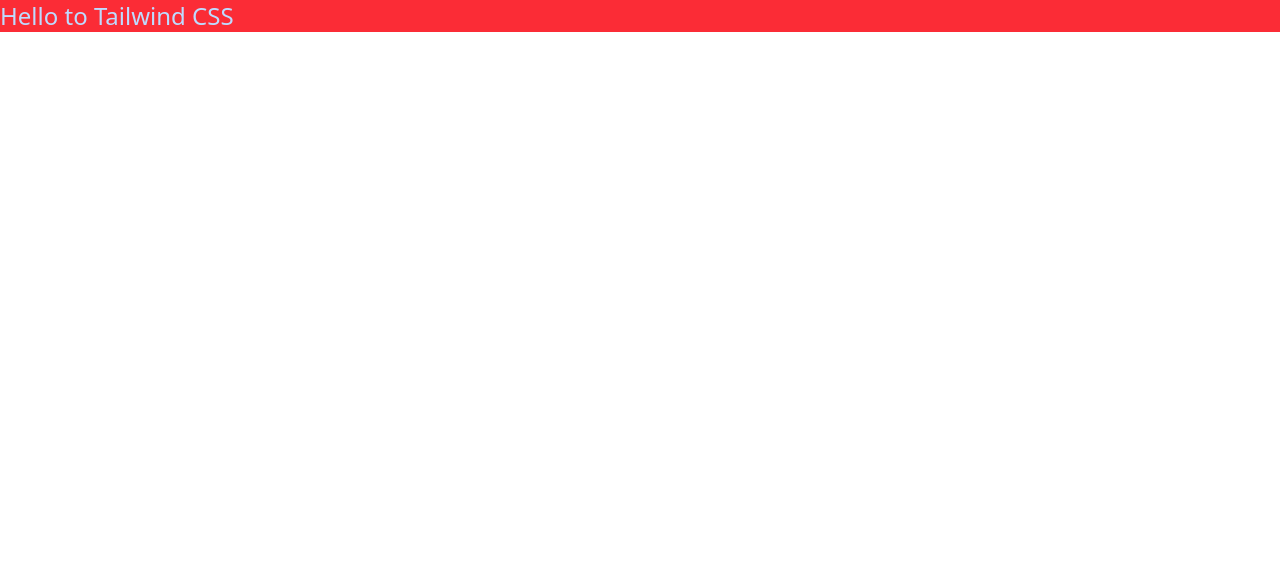
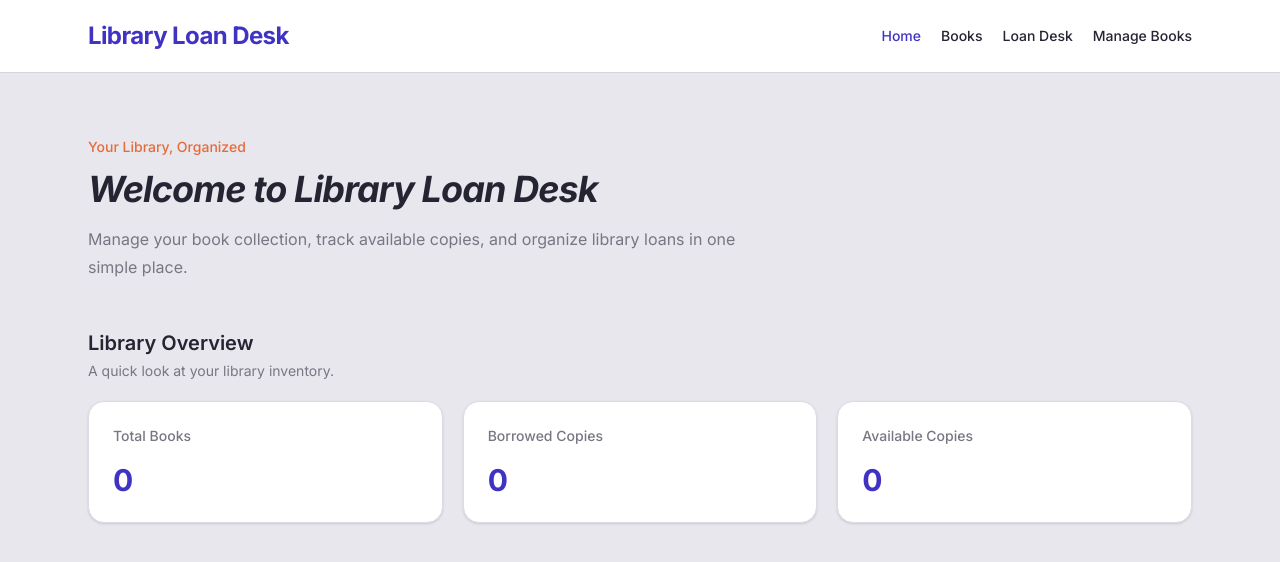
Before and after one commit to aminrasooli2007-svg/library-loan-desk, a React (Vite) app: page / in a window 1280 px wide. Shown: the top 562 px of the page. Built offline with nearby package versions, Linux system fonts and the light colour scheme.

Commit message:
Update home page design and typography

```diff
--- a/src/App.jsx
+++ b/src/App.jsx
@@ -1,9 +1,86 @@
+
 function App() {
   return (
-    <div>
-      <h1 className="bg-red-500 text-2xl text-blue-200">Hello to Tailwind CSS</h1>
+    <div className="min-h-screen bg-[#E7E7ED] text-[#252432]">
+      <header className="border-b border-[#D5D5E0] bg-white">
+        <nav className="mx-auto flex max-w-6xl flex-wrap items-center justify-between gap-5 px-6 py-5">
+          <a href="/" className="text-2xl font-bold tracking-tight text-[#4033C3]">
+            Library Loan Desk
+          </a>
+
+          <div className="flex flex-wrap items-center gap-5 text-sm font-medium">
+            <a href="/" className="text-[#4033C3]">
+              Home
+            </a>
+            <a href="/books" className="transition-colors hover:text-[#4033C3]">
+              Books
+            </a>
+            <a href="/loans" className="transition-colors hover:text-[#4033C3]">
+              Loan Desk
+            </a>
+            <a href="/manage-books" className="transition-colors hover:text-[#4033C3]">
+              Manage Books
+            </a>
+          </div>
+        </nav>
+      </header>
+
+      <main className="mx-auto max-w-6xl px-6 py-12 sm:py-16">
+        <section className="mb-12">
+          <p className="mb-3 text-sm font-medium text-[#E66B3B]">
+            Your Library, Organized
+          </p>
+
+          <h1 className="mb-4 text-3xl font-bold italic tracking-tight sm:text-4xl">
+            Welcome to Library Loan Desk
+          </h1>
+
+          <p className="max-w-2xl text-base leading-7 text-[#777783]">
+            Manage your book collection, track available copies, and organize
+            library loans in one simple place.
+          </p>
+        </section>
+
+        <section>
+          <div className="mb-5">
+            <h2 className="text-xl font-semibold">Library Overview</h2>
+            <p className="mt-1 text-sm text-[#777783]">
+              A quick look at your library inventory.
+            </p>
+          </div>
+
+          <div className="grid grid-cols-1 gap-5 sm:grid-cols-2 md:grid-cols-3">
+            <div className="rounded-2xl border border-[#DCDCE6] bg-white p-6 shadow-sm">
+              <p className="mb-4 text-sm font-medium text-[#777783]">
+                Total Books
+              </p>
+              <p className="text-3xl font-bold tracking-tight text-[#4033C3]">
+                0
+              </p>
+            </div>
+
+            <div className="rounded-2xl border border-[#DCDCE6] bg-white p-6 shadow-sm">
+              <p className="mb-4 text-sm font-medium text-[#777783]">
+                Borrowed Copies
+              </p>
+              <p className="text-3xl font-bold tracking-tight text-[#4033C3]">
+                0
+              </p>
+            </div>
+
+            <div className="rounded-2xl border border-[#DCDCE6] bg-white p-6 shadow-sm">
+              <p className="mb-4 text-sm font-medium text-[#777783]">
+                Available Copies
+              </p>
+              <p className="text-3xl font-bold tracking-tight text-[#4033C3]">
+                0
+              </p>
+            </div>
+          </div>
+        </section>
+      </main>
     </div>
-  )
+  );
 }
 
-export default App
+export default App;
--- a/src/global.css
+++ b/src/global.css
@@ -1 +1,22 @@
-@import "tailwindcss"
+
+@import url("https://fonts.googleapis.com/css2?family=Inter:ital,wght@0,400;0,500;0,600;0,700;1,400;1,500;1,600;1,700&display=swap");
+@import "tailwindcss";
+
+:root {
+  --color-primary: #4033C3;
+  --color-accent: #E66B3B;
+  --color-surface: #E7E7ED;
+  --color-text: #252432;
+  --color-muted: #777783;
+  --color-white: #FFFFFF;
+}
+
+body {
+  margin: 0;
+  font-family: "Inter", sans-serif;
+  background-color: var(--color-surface);
+  color: var(--color-text);
+  font-synthesis: none;
+  -webkit-font-smoothing: antialiased;
+  -moz-osx-font-smoothing: grayscale;
+}
```
